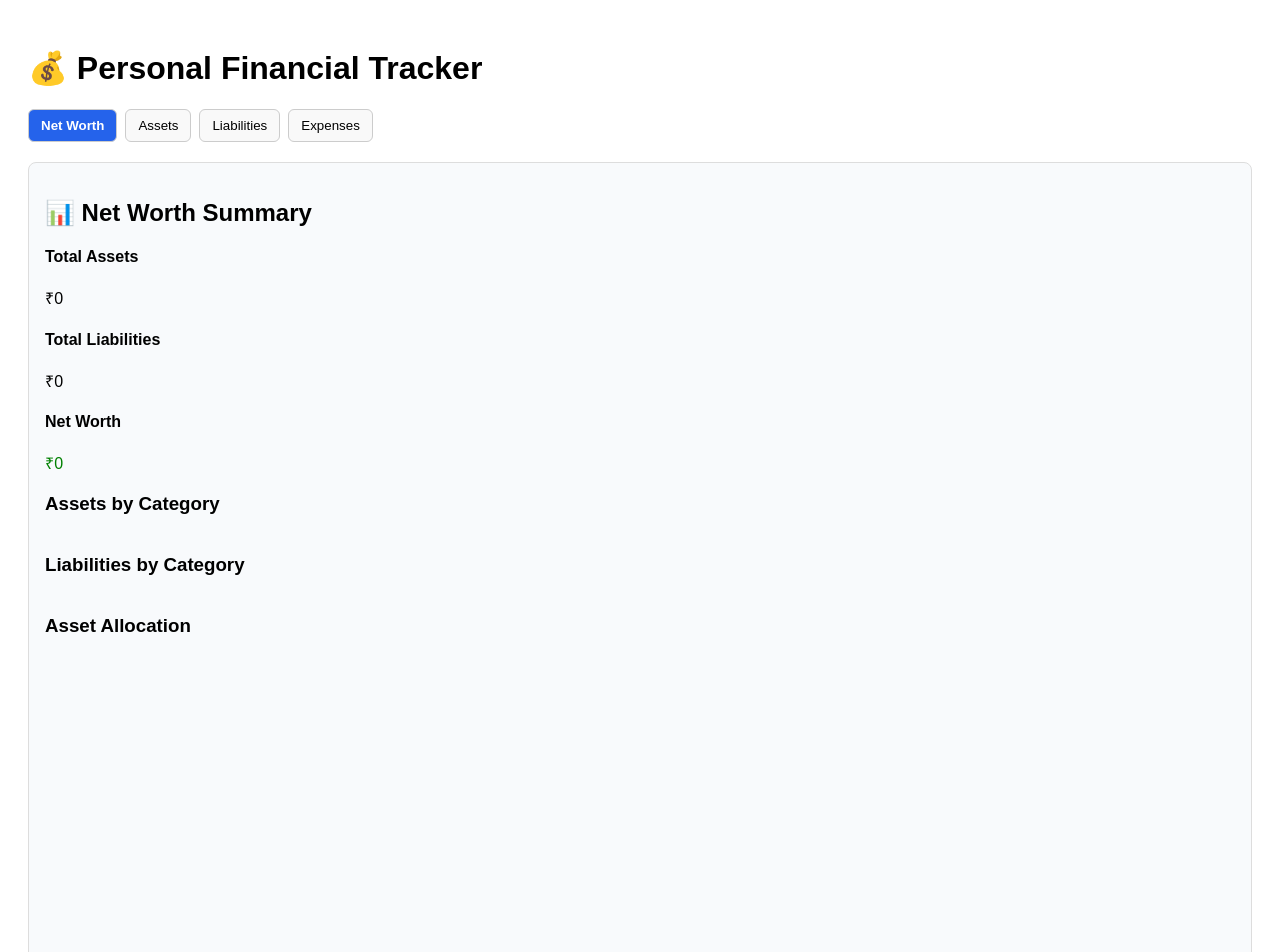
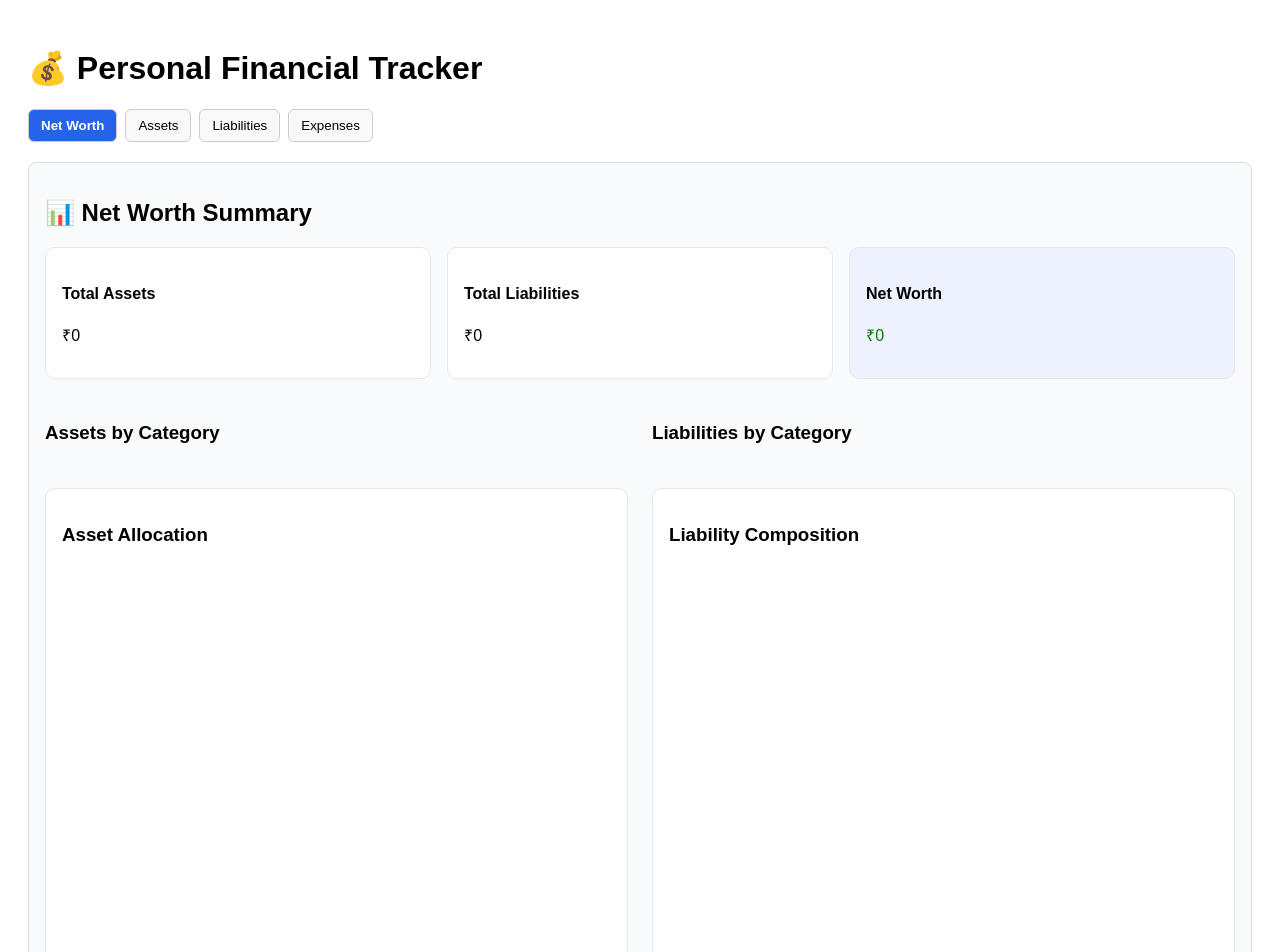
Before and after one commit to pinaki-GH/personal-finance-tracker-test, a Next.js app: page / in a window 1280 px wide. Shown: the top 952 px of the page. Built offline with nearby package versions, Linux system fonts and the light colour scheme.

Commit message:
Update globals.css

```diff
--- a/styles/globals.css
+++ b/styles/globals.css
@@ -154,3 +154,35 @@ button.danger {
 .table-scroll-wrapper::-webkit-scrollbar-track {
   background: #f8fafc;
 }
+
+.summary-grid {
+  display: grid;
+  grid-template-columns: repeat(3, 1fr);
+  gap: 16px;
+  margin-bottom: 24px;
+}
+
+.summary-card {
+  background: white;
+  padding: 16px;
+  border-radius: 10px;
+  border: 1px solid #e5e7eb;
+}
+
+.summary-card.highlight {
+  background: #eef2ff;
+}
+
+.two-column {
+  display: grid;
+  grid-template-columns: 1fr 1fr;
+  gap: 24px;
+  margin-top: 24px;
+}
+
+.chart-card {
+  background: white;
+  padding: 16px;
+  border-radius: 10px;
+  border: 1px solid #e5e7eb;
+}
```
